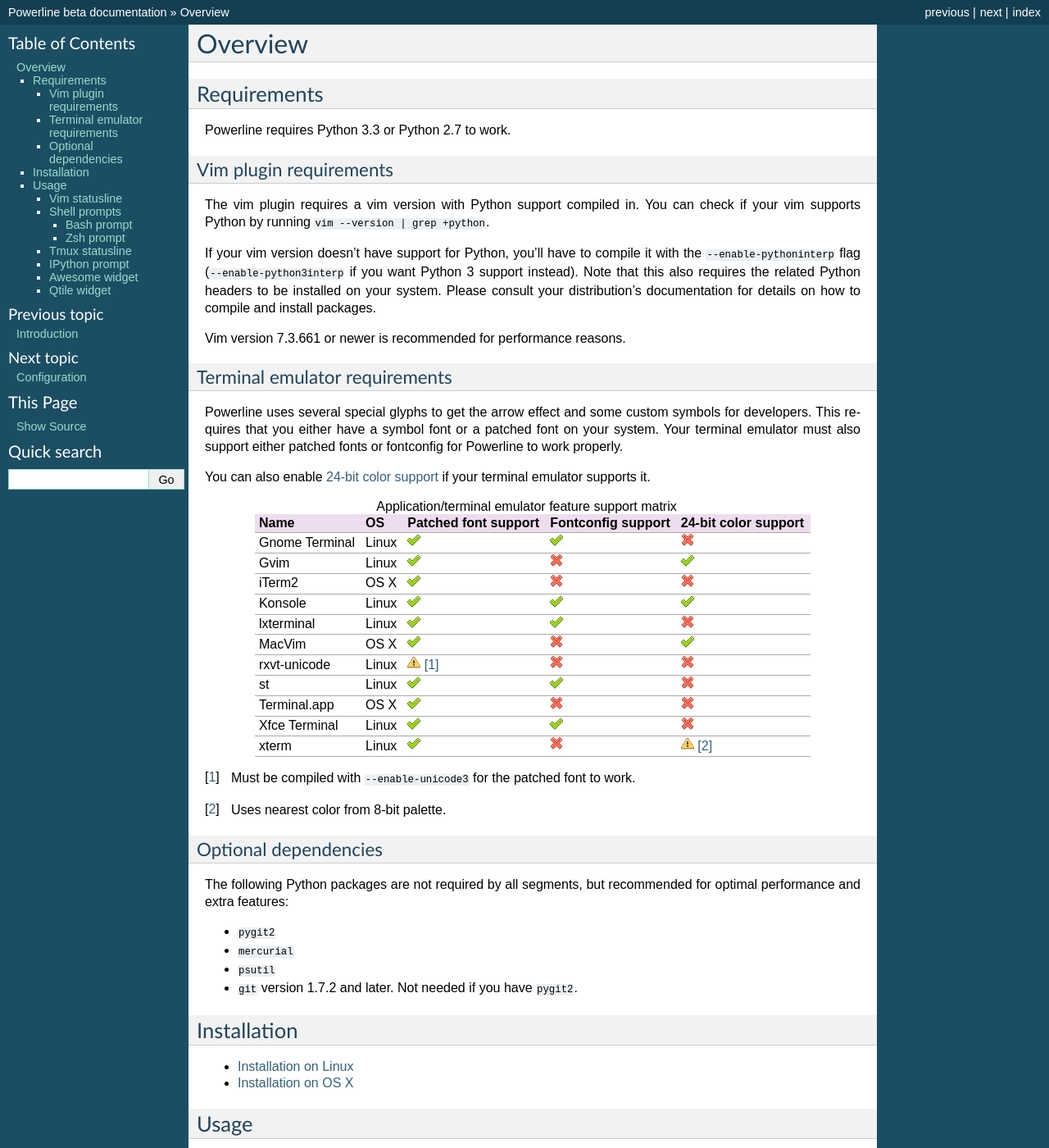
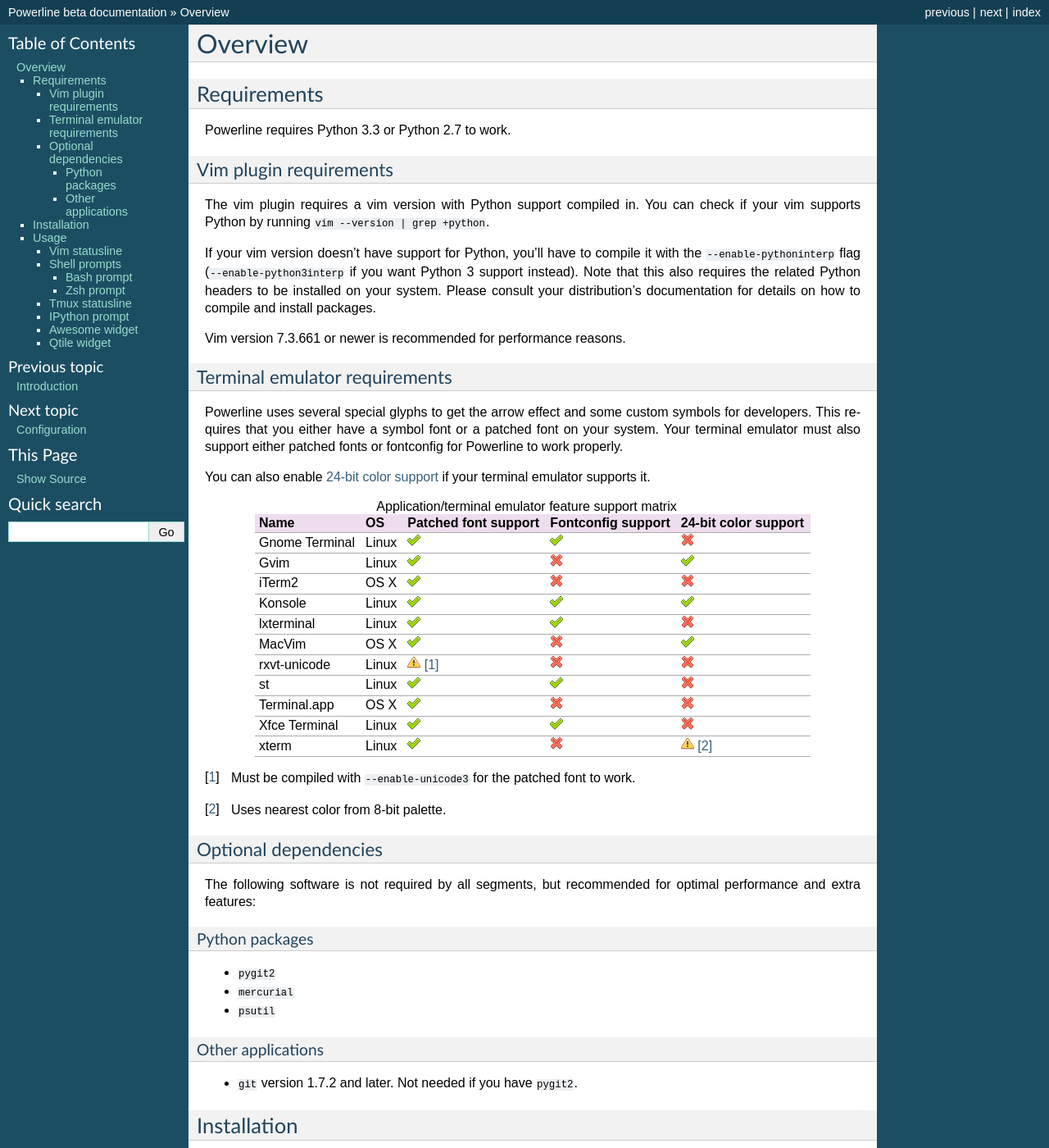
Before and after one commit to someyooyo/someyooyo, a Sphinx documentation site: the page built from docs/source/overview.rst, in a window 1280 px wide and 1400 px high. Shown: the whole window at 82% size. Built offline with Sphinx 7.4.7, drawn with Linux system fonts in a browser that asks for light colours.

Commit message:
Split optional dependencies to python packages and other apps
Closes #227.

```diff
--- a/docs/source/overview.rst
+++ b/docs/source/overview.rst
@@ -64,12 +64,19 @@ if your terminal emulator supports it.
 Optional dependencies
 ---------------------
 
-The following Python packages are not required by all segments, but
-recommended for optimal performance and extra features:
+The following software is not required by all segments, but recommended for
+optimal performance and extra features:
+
+Python packages
+^^^^^^^^^^^^^^^
 
 * ``pygit2``
 * ``mercurial``
 * ``psutil``
+
+Other applications
+^^^^^^^^^^^^^^^^^^
+
 * ``git`` version 1.7.2 and later. Not needed if you have ``pygit2``.
 
 Installation
```
